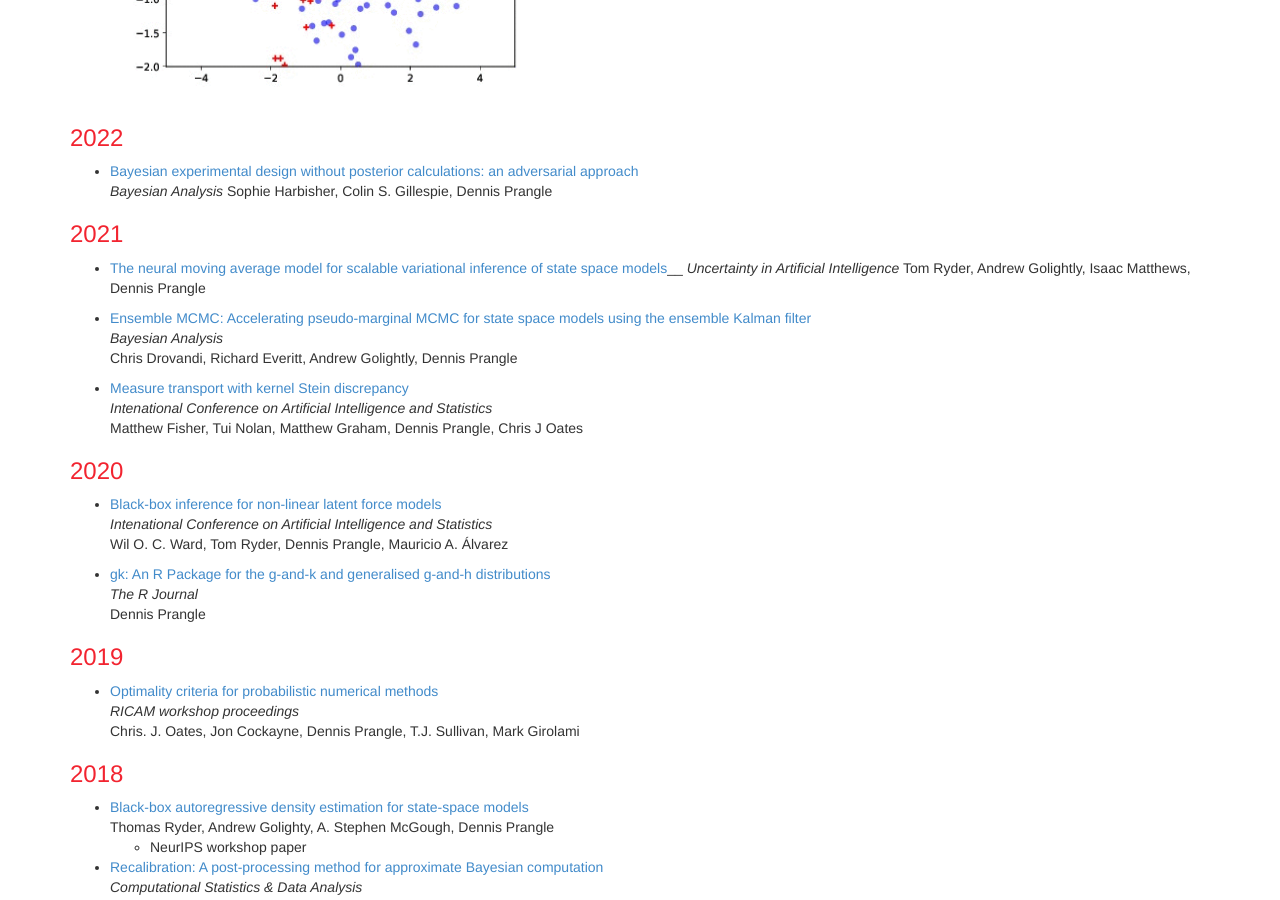
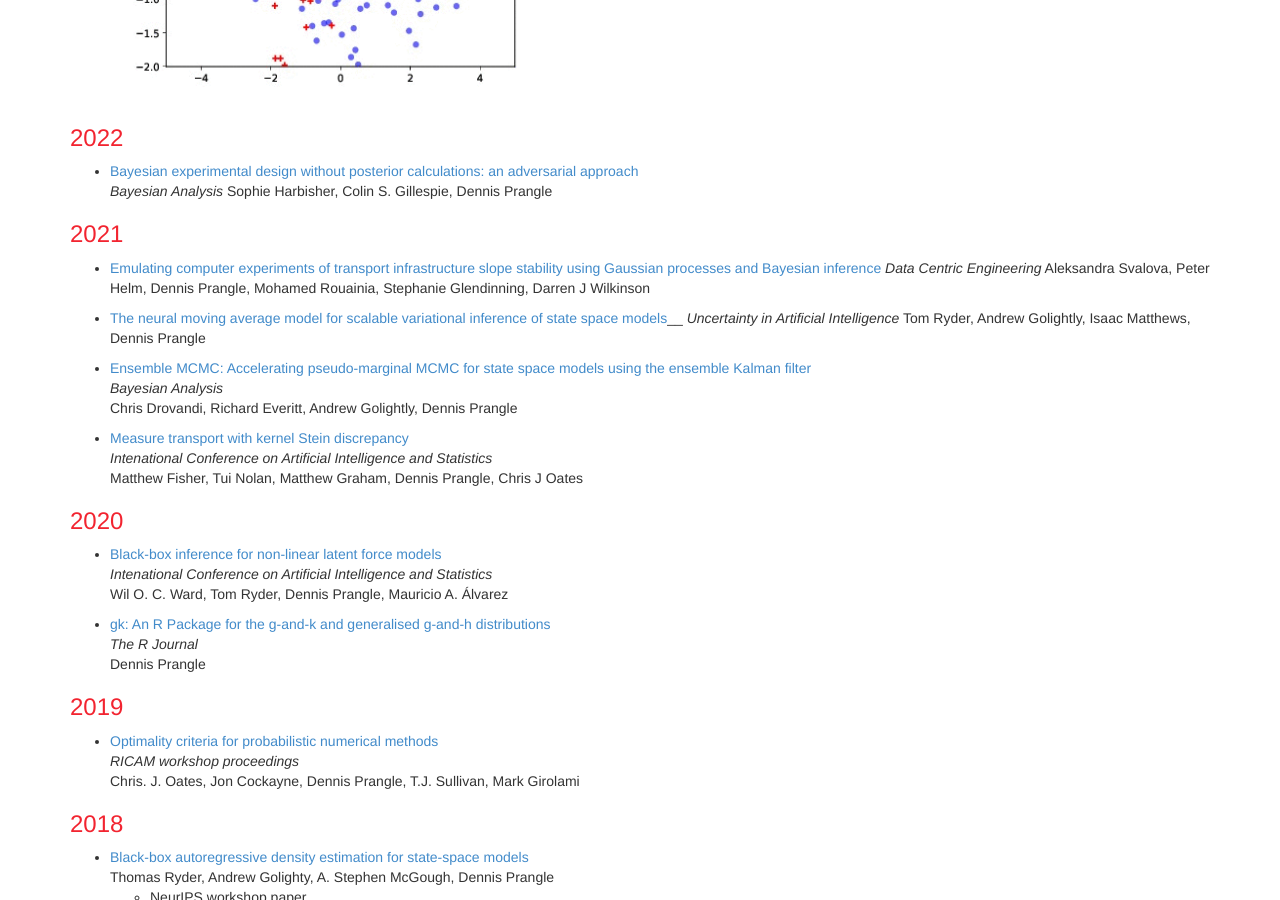
Before and after one commit to dennisprangle/dennisprangle.github.io, a Jekyll site: the page built from pub.md, in a window 1280 px wide and 900 px high, scrolled down 626 px. Built offline with Jekyll 4.4.1, drawn with Linux system fonts in a browser that asks for light colours; nearby versions of some CDN libraries.

Commit message:
Add DCE paper

```diff
--- a/pub.md
+++ b/pub.md
@@ -24,6 +24,11 @@ Dennis Prangle
 Sophie Harbisher, Colin S. Gillespie, Dennis Prangle
 
 ### 2021
+
+- [Emulating computer experiments of transport infrastructure slope stability
+using Gaussian processes and Bayesian inference](https://doi.org/10.1017/dce.2021.14)
+*Data Centric Engineering*
+Aleksandra Svalova, Peter Helm, Dennis Prangle, Mohamed Rouainia, Stephanie Glendinning, Darren J Wilkinson
 
 - [The neural moving average model for scalable variational inference of state space models](https://proceedings.mlr.press/v161/ryder21a.html)__
 *Uncertainty in Artificial Intelligence*
```
